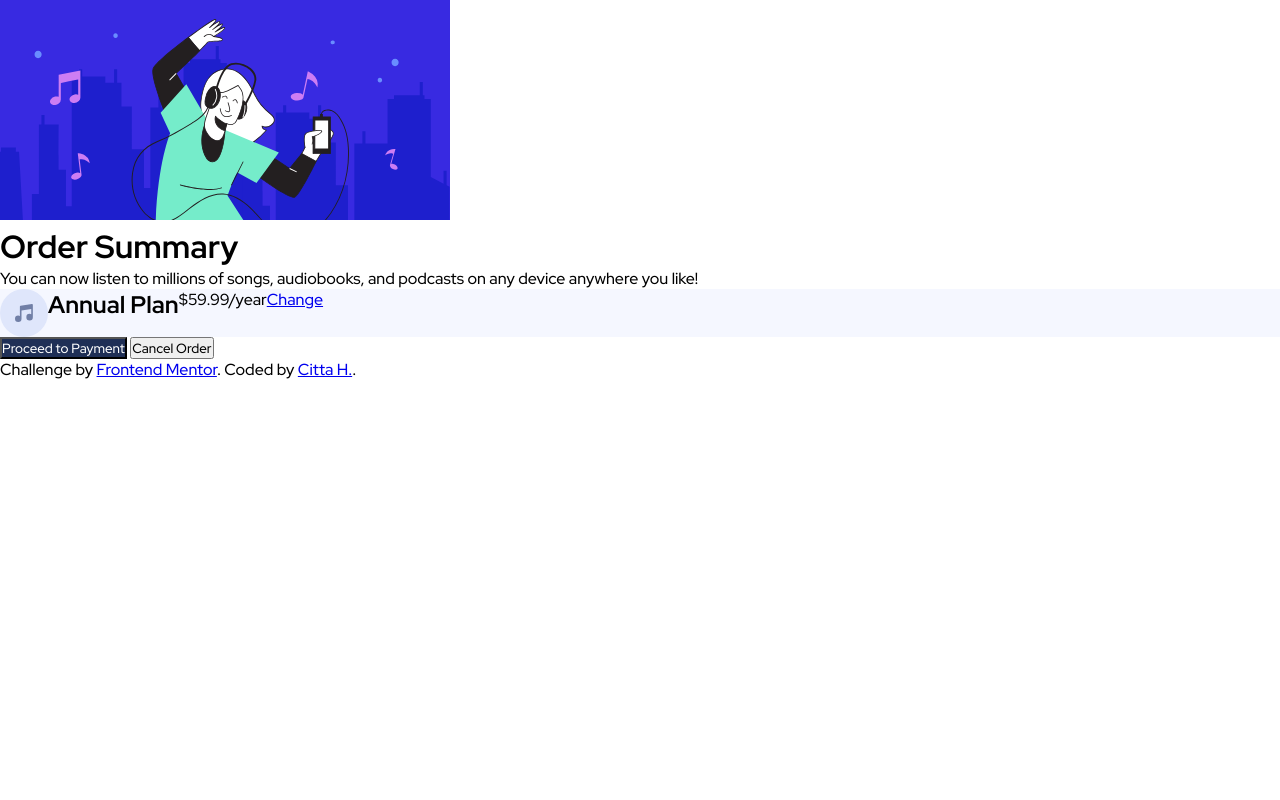
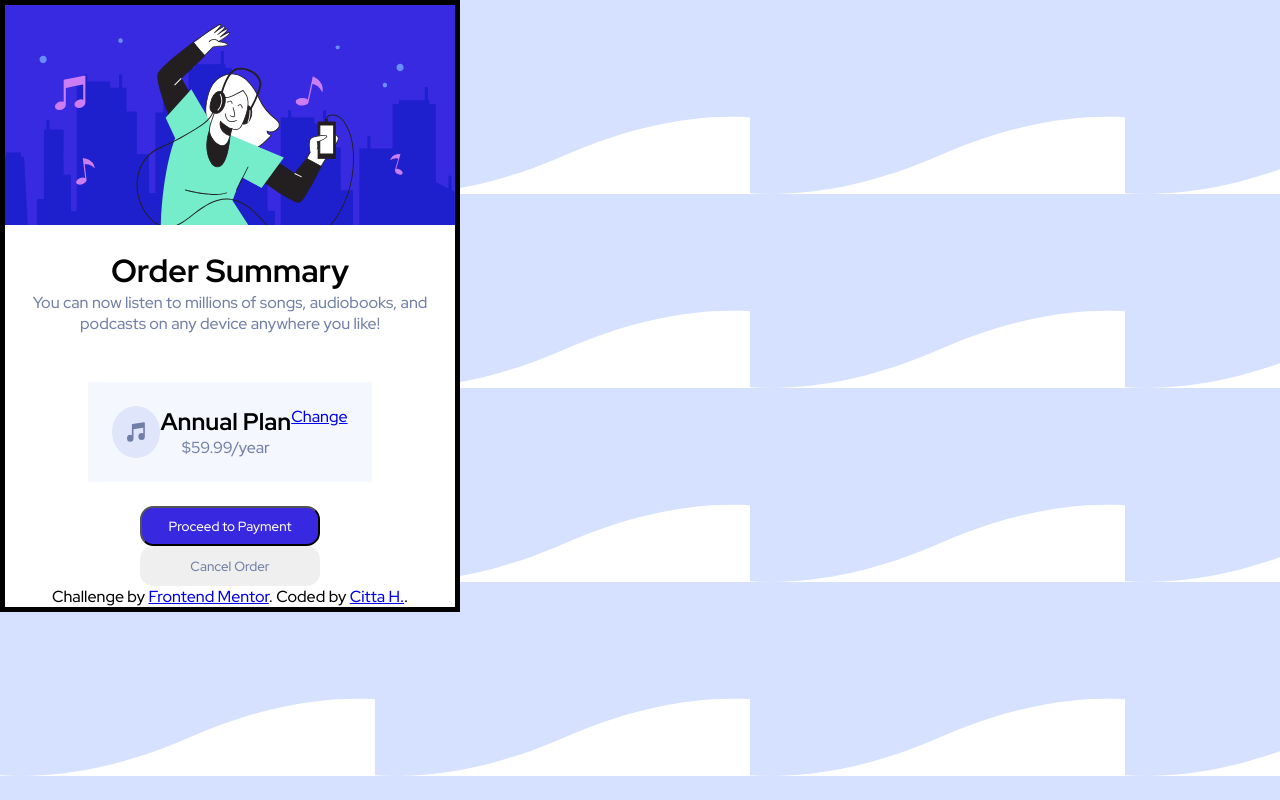
Before and after one commit to querlemtle/practice-01_order-summary, a plain HTML site: page index.html in a window 1280 px wide. Drawn offline with Linux system fonts and the light colour scheme.

Commit message:
Changes to html/ css files
1. Add some divs to group each section
2. changes text, button and background color
3. Try to add padding and margin

```diff
--- a/index.css
+++ b/index.css
@@ -8,40 +8,56 @@ body {
   font-family: 'Red Hat Display', sans-serif;
   font-size: 16px;
   margin: auto;
+  background-image: url(images/pattern-background-mobile.svg);
 }
 
-#banner-img {
-  width: 100%;
-  max-width: 100vw;
-  height: 30%;
+.container {
+  width: min-content;
+  display: flex;
+  flex-flow: column;
+  justify-content: space-between;
+  align-items: center;
+  background-color: #fff;
+  border: 5px solid black;
+}
+
+#page-title {
+  display: flex;
+  flex-flow: column;
+  align-items: center;
+  margin: 1.5em;
 }
 
 #select-plan {
   display: flex;
   background-color: hsl(225, 100%, 98%);
+  padding: 1.5em;
+  margin: 1.5em;
 }
 
 #proceed {
+  width: 40%;
+  height: 3em;
+  border-radius: 1em;
   font-family: inherit;
-  background-color: hsl(223, 47%, 23%);
+  background-color: hsl(245, 75%, 52%);
   color: #fff;
 }
 
 #cancel {
+  width: 40%;
+  height: 3em;
+  border-radius: 1em;
   font-family: inherit;
+  background-color: fff;
+  color: hsl(224, 23%, 55%);
+  border: hidden;
 }
 
-@media only screen and (min-width: 1440px){
-  html {
-    background-image: url("images/pattern-background-desktop.svg");
-  }
+p {
+  color: hsl(224, 23%, 55%);
+  text-align: center;
 }
-
-/* @media only screen and (max-width: 375px){
-  html {
-    background-image: url("images/pattern-background-mobile.svg");
-  }
-} */
 
 /* @media only screen and (min-width: 1440px){
   html {
--- a/index.html
+++ b/index.html
@@ -11,17 +11,20 @@
 
 </head>
 <body>
-  <div id="banner-img">
+  <div class="container">
     <img src="images/illustration-hero.svg" alt="illustration-hero">
-  </div>
+    <div id="page-title">
       <h1>Order Summary</h1>
       <p>You can now listen to millions of songs, audiobooks, and podcasts on any
       device anywhere you like!</p>
+    </div>
 
-  <div id="select-plan">
+    <div class="plan" id="select-plan">
       <img src="images/icon-music.svg" alt="icon-music">
+      <div class="plan" id="plan-type">
         <h2>Annual Plan</h2>
         <p>$59.99/year</p>
+      </div>
       <a href="#">Change</a>
     </div>
 
@@ -32,5 +35,6 @@
       Challenge by <a href="https://www.frontendmentor.io?ref=challenge" target="_blank">Frontend Mentor</a>.
       Coded by <a href="#">Citta H.</a>.
     </div>
+  </div>
 </body>
 </html>
```
Lines whose indentation alone changed are shown as unchanged.
